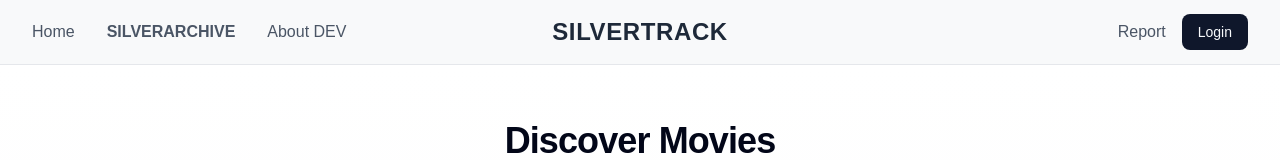
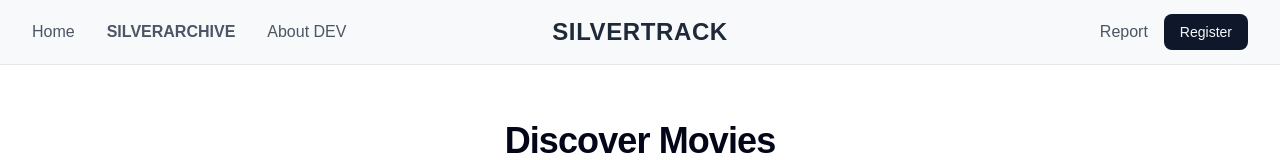
Before and after one commit to balajiNadar08/SilverTrack, a Next.js app in the folder frontend/: page /app in a window 1280 px wide. Shown: the top 160 px of the page. Built offline with nearby package versions, Linux system fonts and the light colour scheme; a web font is replaced by a local one.

Commit message:
Minor changes

```diff
--- a/frontend/src/components/Navbar.tsx
+++ b/frontend/src/components/Navbar.tsx
@@ -94,7 +94,6 @@ const Navbar: React.FC = () => {
             </Link>
           </div>
 
-          {/* MOBILE MENU BUTTON */}
           <button
             onClick={() => setIsOpen(!isOpen)}
             className="md:hidden inline-flex items-center rounded-md p-2 text-gray-600 hover:bg-gray-100 transition"
@@ -122,7 +121,6 @@ const Navbar: React.FC = () => {
             </svg>
           </button>
 
-          {/* CENTER LOGO */}
           <div className="absolute left-1/2 -translate-x-1/2">
             <Link
               href="/app"
@@ -132,7 +130,6 @@ const Navbar: React.FC = () => {
             </Link>
           </div>
 
-          {/* RIGHT SIDE (Desktop) */}
           <div className="hidden md:flex items-center space-x-4">
             <Link
               className="text-gray-600 hover:text-gray-900 transition"
@@ -153,15 +150,14 @@ const Navbar: React.FC = () => {
                 </Button>
               </>
             ) : (
-              <Link href="/auth/login">
-                <Button>Login</Button>
+              <Link href="/auth/register">
+                <Button>Register</Button>
               </Link>
             )}
           </div>
         </div>
       </div>
 
-      {/* MOBILE DROPDOWN */}
       {isOpen && (
         <div className="md:hidden border-t border-gray-200 bg-white">
           <div className="space-y-4 px-4 py-4">
@@ -210,9 +206,9 @@ const Navbar: React.FC = () => {
                   </Button>
                 </div>
               ) : (
-                <Link href="/auth/login">
+                <Link href="/auth/register">
                   <Button className="w-full">
-                    Login
+                    Register
                   </Button>
                 </Link>
               )}
```
